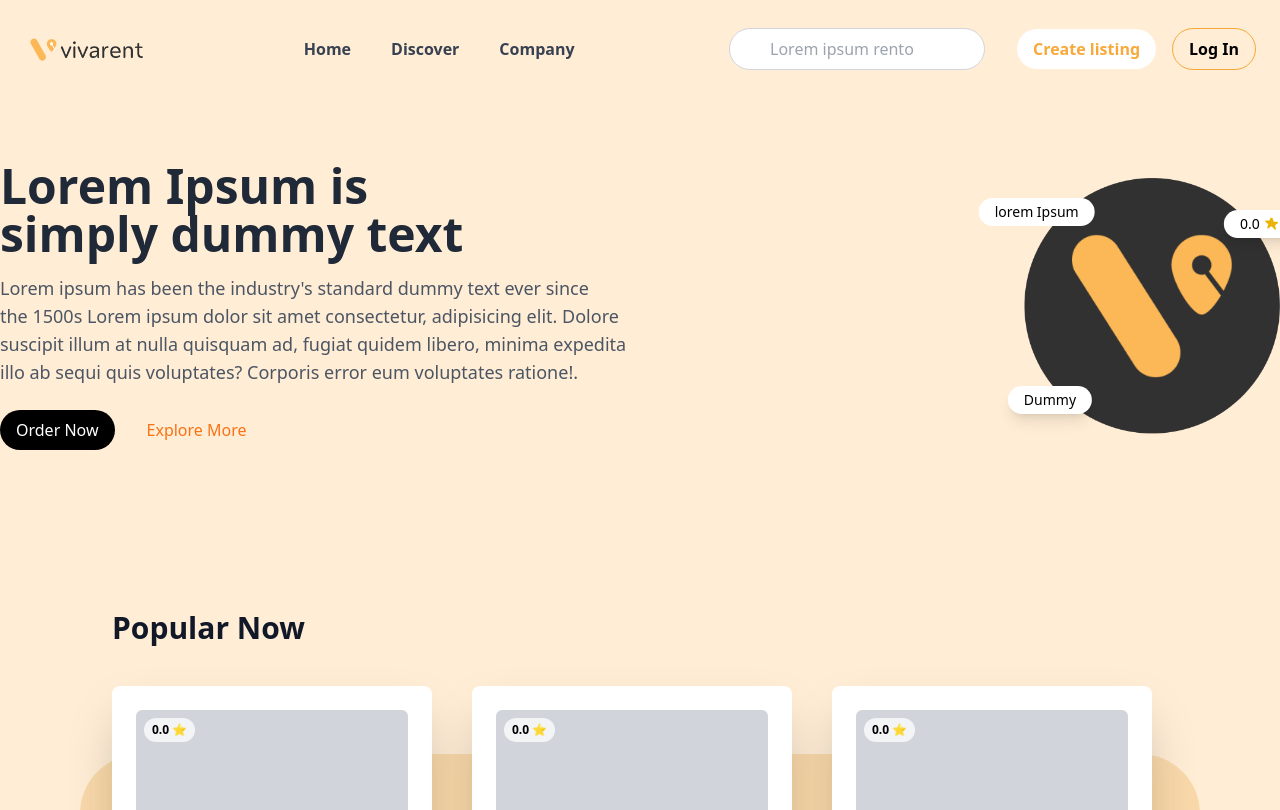
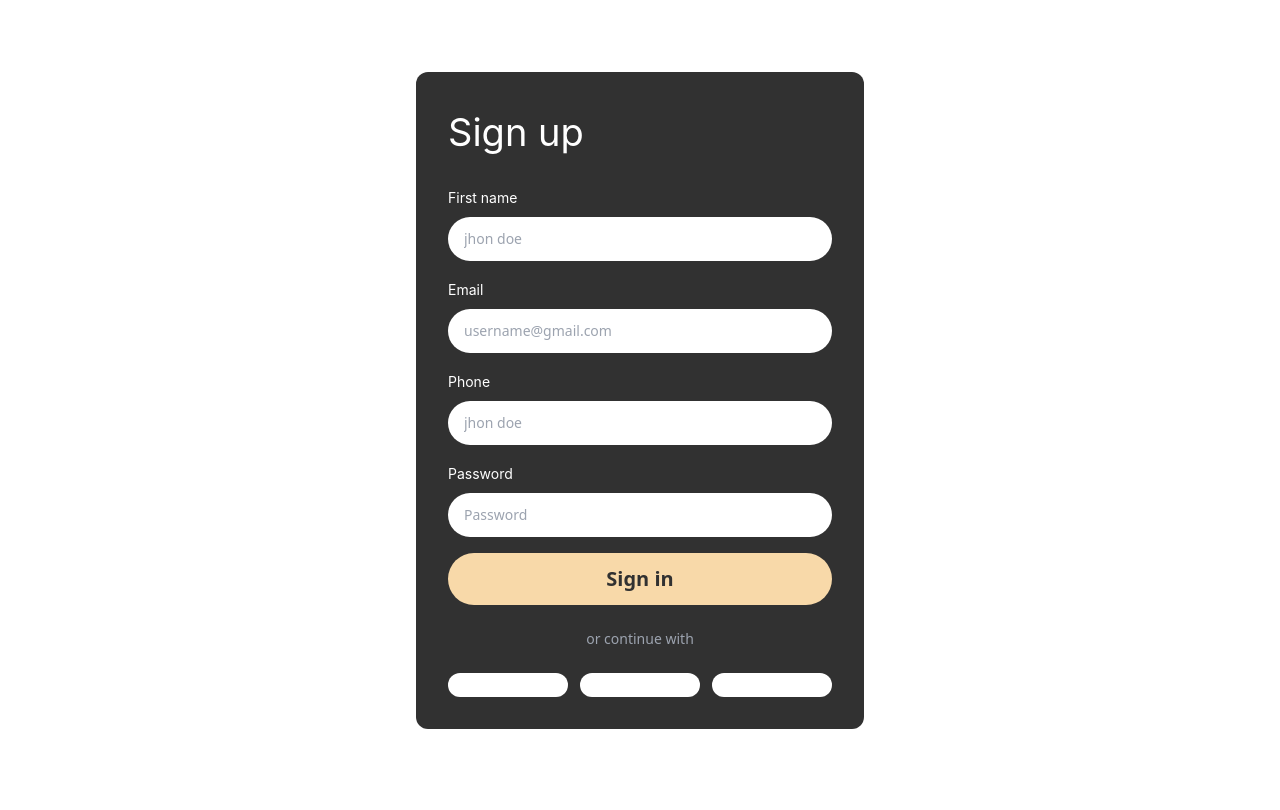
Before and after one commit to sachinydv5/Hermes, a React (Vite) app in the folder Hermes-Frontend/: page / in a window 1280 px wide. Shown: the top 810 px of the page. Built offline with nearby package versions, Linux system fonts and the light colour scheme.

Commit message:
added login and signup

```diff
--- a/Hermes-Frontend/src/App.tsx
+++ b/Hermes-Frontend/src/App.tsx
@@ -1,3 +1,4 @@
+import * as React from 'react';
 import {
   Routes,
   Route,
@@ -7,6 +8,8 @@ import HomeScreen from "./components/screens/home/HomeScreen";
 import { AppRoutes } from "./utils/AppRoutes";
 import CreatingList from "./components/pages/home/CreatingList";
 import SingleList from "./components/pages/home/SingleList";
+import LoginForm from "./components/pages/home/LoginForm";
+import SignupForm from './components/pages/home/SignupForm';
 
 
 
@@ -25,8 +28,8 @@ const getMainLayout = () => {
 function App() {
   return (
     <>
-      {getMainLayout()}
-      {/* <SingleList/> */}
+      {/* {getMainLayout()} */}
+      <SignupForm/>
     </>
   );
 }
--- /dev/null
+++ b/Hermes-Frontend/src/components/pages/home/LoginForm.tsx
@@ -0,0 +1,111 @@
+import React, { useState } from 'react'
+
+const LoginForm = () => {
+  const [showPassword, setShowPassword] = useState(false)
+  const [formData, setFormData] = useState({
+    email: '',
+    password: '',
+  })
+  return (
+    <div>
+       <div className="min-h-screen flex items-center justify-center ">
+      <div className="w-full max-w-md space-y-6  bg-[#313131] rounded-xl  p-8">
+        <div className="space-y-2">
+          <h1 className="text-white text-[38px] font-normal font-['Inter']">Login</h1>
+        </div>
+
+        <form className="space-y-4">
+          <div className="space-y-2">
+            <label className="text-[#f8d9a9] text-sm font-normal font-['Inter']" htmlFor="email">
+              Email
+            </label>
+            <input
+              id="email"
+              type="email"
+              placeholder="username@gmail.com"
+              className="w-full px-4 py-3 rounded-full bg-white text-gray-900 text-sm focus:outline-none focus:ring-2 focus:ring-amber-200"
+              value={formData.email}
+              onChange={(e) => setFormData({ ...formData, email: e.target.value })}
+              required
+            />
+          </div>
+
+          <div className="space-y-2">
+            <label className="text-[#f8d9a9] text-sm font-normal font-['Inter']" htmlFor="password">
+              Password
+            </label>
+            <div className="relative">
+              <input
+                id="password"
+                type={showPassword ? 'text' : 'password'}
+                placeholder="Password"
+                className="w-full px-4 py-3 rounded-full bg-white text-gray-900 text-sm focus:outline-none focus:ring-2 focus:ring-amber-200"
+                value={formData.password}
+                onChange={(e) => setFormData({ ...formData, password: e.target.value })}
+                required
+              />
+              <button
+                type="button"
+                className="absolute right-3 top-1/2 -translate-y-1/2 text-gray-500"
+                onClick={() => setShowPassword(!showPassword)}
+              >
+                {showPassword ? (
+                  <svg xmlns="http://www.w3.org/2000/svg" viewBox="0 0 24 24" fill="none" stroke="currentColor" className="w-5 h-5">
+                    <path strokeLinecap="round" strokeLinejoin="round" strokeWidth={2} d="M15 12a3 3 0 11-6 0 3 3 0 016 0z" />
+                    <path strokeLinecap="round" strokeLinejoin="round" strokeWidth={2} d="M2.458 12C3.732 7.943 7.523 5 12 5c4.478 0 8.268 2.943 9.542 7-1.274 4.057-5.064 7-9.542 7-4.477 0-8.268-2.943-9.542-7z" />
+                  </svg>
+                ) : (
+                  <svg xmlns="http://www.w3.org/2000/svg" viewBox="0 0 24 24" fill="none" stroke="currentColor" className="w-5 h-5">
+                    <path strokeLinecap="round" strokeLinejoin="round" strokeWidth={2} d="M13.875 18.825A10.05 10.05 0 0112 19c-4.478 0-8.268-2.943-9.543-7a9.97 9.97 0 011.563-3.029m5.858.908a3 3 0 114.243 4.243M9.878 9.878l4.242 4.242M9.88 9.88l-3.29-3.29m7.532 7.532l3.29 3.29M3 3l3.59 3.59m0 0A9.953 9.953 0 0112 5c4.478 0 8.268 2.943 9.543 7a10.025 10.025 0 01-4.132 5.411m0 0L21 21" />
+                  </svg>
+                )}
+              </button>
+            </div>
+          </div>
+
+          <a
+            href="/forgot-password"
+            className="inline-block text-[#f8d9a9] text-sm font-normal font-['Inter']"
+          >
+            Forgot Password?
+          </a>
+
+          <button
+            type="submit"
+            className="w-full py-3 px-4  text-[#313131] text-xl font-bold  bg-[#f8d9a9]  rounded-full "
+          >
+            Sign in
+          </button>
+        </form>
+
+        {/* <div className="relative"> */}
+          <div className="flex justify-center text-sm">
+            <span className="px-2 text-gray-400">or continue with</span>
+          </div>
+        {/* </div> */}
+
+        <div className="grid grid-cols-3 gap-3">
+          <button className="flex items-center justify-center p-3 bg-white rounded-full hover:bg-gray-100">
+            {/* <Image src="/placeholder.svg?height=24&width=24" alt="Google"  /> */}
+          </button>
+          <button className="flex items-center justify-center p-3 bg-white rounded-full hover:bg-gray-100">
+            {/* <Image src="/placeholder.svg?height=24&width=24" alt="Apple" width={24} height={24} /> */}
+          </button>
+          <button className="flex items-center justify-center p-3 bg-white rounded-full hover:bg-gray-100">
+            {/* <Image src="/placeholder.svg?height=24&width=24" alt="Facebook" width={24} height={24} /> */}
+          </button>
+        </div>
+
+        <p className="text-center text-sm text-[#bcbec0] font-semibold">
+          Don't have an account yet?{' '}
+          <a href="/register" className="text-[#5776d3] text-sm font-normal font-['Inter']">
+            Register for free
+          </a>
+        </p>
+      </div>
+    </div>
+    </div>
+  )
+}
+
+export default LoginForm;
--- /dev/null
+++ b/Hermes-Frontend/src/components/pages/home/SignupForm.tsx
@@ -0,0 +1,110 @@
+import React, { useState } from 'react'
+
+const SignupForm = () => {
+    const [showPassword, setShowPassword] = useState(false)
+    const [formData, setFormData] = useState({
+      email: '',
+      password: '',
+    })
+  return (
+    <div>
+       <div className="min-h-screen flex items-center justify-center ">
+      <div className="w-full max-w-md space-y-6  bg-[#313131] rounded-xl  p-8">
+          <h1 className="text-white text-[38px] font-normal font-['Inter']">Sign up</h1>
+        <form className="space-y-4">
+        <div className="space-y-2">
+            <label className="text-white text-sm font-normal font-['Inter']" htmlFor="email">
+              First name
+            </label>
+            <input
+              id="text"
+              type="text"
+              placeholder="jhon doe"
+              className="w-full px-4 py-3 rounded-full bg-white text-gray-900 text-sm focus:outline-none focus:ring-2 focus:ring-amber-200"
+            //   value={formData.email}
+            //   onChange={(e) => setFormData({ ...formData, email: e.target.value })}
+              required
+            />
+          </div>
+
+          <div className="space-y-2">
+            <label className="text-white text-sm font-normal font-['Inter']" htmlFor="email">
+              Email
+            </label>
+            <input
+              id="email"
+              type="email"
+              placeholder="username@gmail.com"
+              className="w-full px-4 py-3 rounded-full bg-white text-gray-900 text-sm focus:outline-none focus:ring-2 focus:ring-amber-200"
+              value={formData.email}
+              onChange={(e) => setFormData({ ...formData, email: e.target.value })}
+              required
+            />
+          </div>
+
+          <div className="space-y-2">
+            <label className="text-white text-sm font-normal font-['Inter']" htmlFor="email">
+              Phone
+            </label>
+            <input
+              id="text"
+              type="text"
+              placeholder="jhon doe"
+              className="w-full px-4 py-3 rounded-full bg-white text-gray-900 text-sm focus:outline-none focus:ring-2 focus:ring-amber-200"
+            //   value={formData.email}
+            //   onChange={(e) => setFormData({ ...formData, email: e.target.value })}
+              required
+            />
+          </div>
+
+          <div className="space-y-2">
+            <label className="text-white text-sm font-normal font-['Inter']" htmlFor="password">
+              Password
+            </label>
+            <div className="relative">
+              <input
+                id="password"
+                type={showPassword ? 'text' : 'password'}
+                placeholder="Password"
+                className="w-full px-4 py-3 rounded-full bg-white text-gray-900 text-sm focus:outline-none focus:ring-2 focus:ring-amber-200"
+                value={formData.password}
+                onChange={(e) => setFormData({ ...formData, password: e.target.value })}
+                required
+              />
+            </div>
+          </div>
+          <div className='space-y-10'>
+          <button
+            type="submit"
+            className="w-full py-3 px-4  text-[#313131] text-xl font-bold  bg-[#f8d9a9]  rounded-full"
+          >
+            Sign in
+          </button>
+          </div>
+
+        </form>
+
+        {/* <div className="relative"> */}
+          <div className="flex justify-center text-sm">
+            <span className="px-2 text-gray-400">or continue with</span>
+          </div>
+        {/* </div> */}
+
+        <div className="grid grid-cols-3 gap-3">
+          <button className="flex items-center justify-center p-3 bg-white rounded-full hover:bg-gray-100">
+            {/* <Image src="/placeholder.svg?height=24&width=24" alt="Google"  /> */}
+          </button>
+          <button className="flex items-center justify-center p-3 bg-white rounded-full hover:bg-gray-100">
+            {/* <Image src="/placeholder.svg?height=24&width=24" alt="Apple" width={24} height={24} /> */}
+          </button>
+          <button className="flex items-center justify-center p-3 bg-white rounded-full hover:bg-gray-100">
+            {/* <Image src="/placeholder.svg?height=24&width=24" alt="Facebook" width={24} height={24} /> */}
+          </button>
+        </div>
+      </div>
+    </div>
+    </div>
+  )
+}
+
+export default SignupForm
```
Also changed, not shown: Hermes-Frontend/package.json (+6 -1 lines), 2 other files (tests, documents, lock files or other folders).
